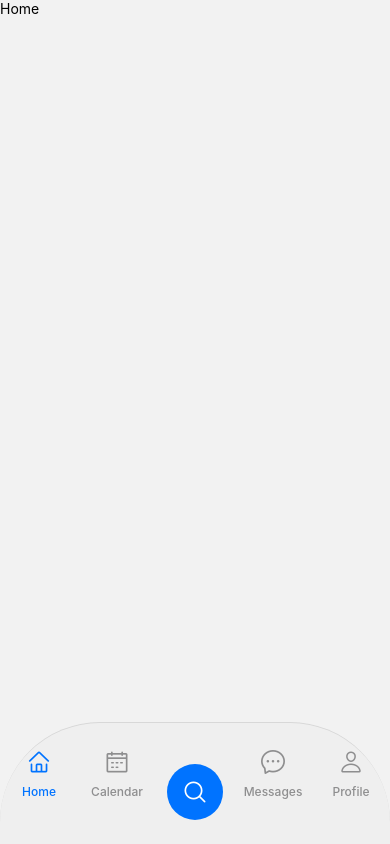
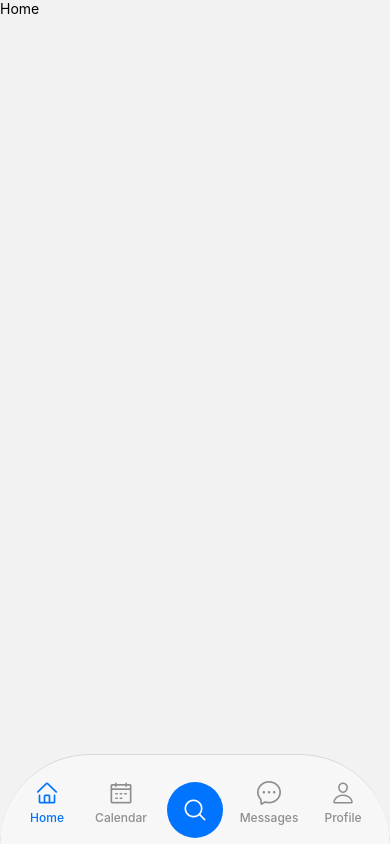
Before and after one commit to Tommzydanz/TravelApp, a React Native app: screen / in a window 390 px wide. Built offline with nearby package versions, Linux system fonts and the light colour scheme.

Commit message:
fix: bottom tab curve

```diff
--- a/src/navigation/TravelStack.tsx
+++ b/src/navigation/TravelStack.tsx
@@ -19,15 +19,18 @@ const TravelStack = function TravelStack() {
         headerShown: false,
         tabBarActiveTintColor: '#0073ff',
         tabBarStyle: {
-          backgroundColor: '#efefef',
+          backgroundColor: '#f7f7f7ff',
           position: 'absolute',
-          paddingTop: 16,
-          borderTopLeftRadius: 100,
-          borderTopRightRadius: 100,
-          shadowOpacity: 0.1,
-          shadowOffset: {width: 0, height: 7},
-          elevation: 5,
-          height: 122, //add border top left radius
+          paddingTop: 20,
+          paddingHorizontal: 10,
+          borderCurve: 'continuous',
+          borderTopLeftRadius: 150, //add border top left radius
+          borderTopRightRadius: 150,
+          shadowOpacity: 0.7,
+          shadowOffset: {width: 0, height: 5},
+          elevation: 3,
+          height: 90,
+          overflow: 'hidden',
         },
         tabBarLabelStyle: {
           fontSize: 12,
@@ -38,15 +41,14 @@ const TravelStack = function TravelStack() {
         name="Home"
         component={HomeStack}
         options={{
-          header: () => null,
+          header: () => '',
           tabBarIcon: ({color}) => (
             <AntDesign name="home" size={24} color={color} />
           ),
           tabBarItemStyle: {
-            borderRadius: 8,
             justifyContent: 'center',
             alignItems: 'center',
-            height: 60,
+            height: 50,
           },
         }}
       />
@@ -60,8 +62,7 @@ const TravelStack = function TravelStack() {
           ),
           tabBarItemStyle: {
             borderRadius: 8,
-            width: '70%',
-            height: 60,
+            height: 50,
           },
         }}
       />
@@ -96,8 +97,7 @@ const TravelStack = function TravelStack() {
           ),
           tabBarItemStyle: {
             borderRadius: 8,
-            width: '20%',
-            height: 60,
+            height: 50,
           },
         }}
       />
@@ -112,7 +112,7 @@ const TravelStack = function TravelStack() {
           tabBarItemStyle: {
             borderRadius: 8,
             width: '20%',
-            height: 60,
+            height: 50,
           },
         }}
       />
```
